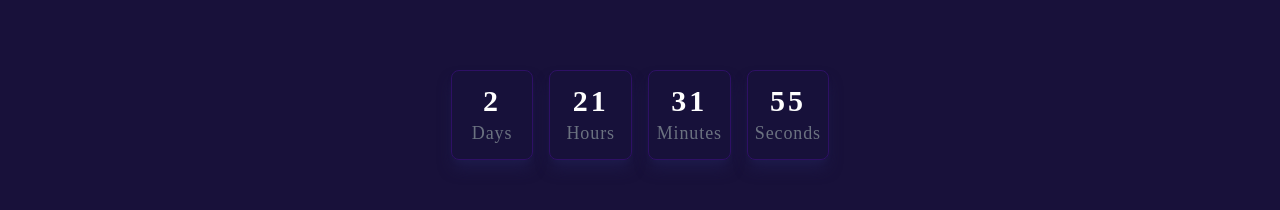
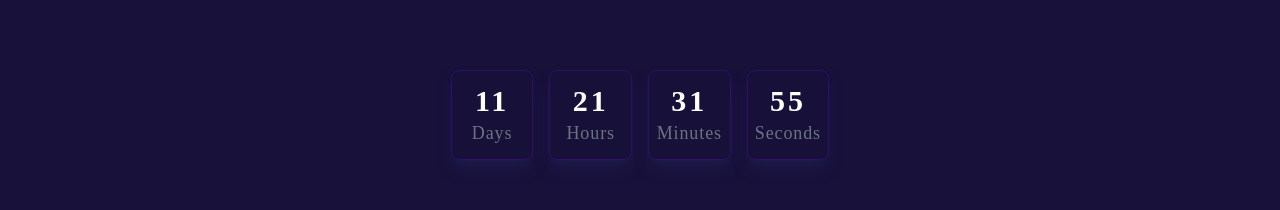
Before and after one commit to IEEEUCSC/Hackaholics-6.0-2024, a React (Create React App) app in the folder Frontend/: page /#/ in a window 1280 px wide. Shown: the part 565-775 px from the top of the page. Built offline with nearby package versions, Linux system fonts and the light colour scheme.

Commit message:
Time and date custormized

```diff
--- a/Frontend/src/Components/Home/Home.tsx
+++ b/Frontend/src/Components/Home/Home.tsx
@@ -115,7 +115,7 @@ const Home = () => {
         </div>
       </motion.div>
       <div className="flex flex-row md:mt-10">Team Registration ends in</div>
-      <Countd targetDate={new Date("2024-02-07T00:00:00")} />
+      <Countd targetDate={new Date("2024-02-16T00:00:00")} />
     </motion.main>
   );
 };
```
